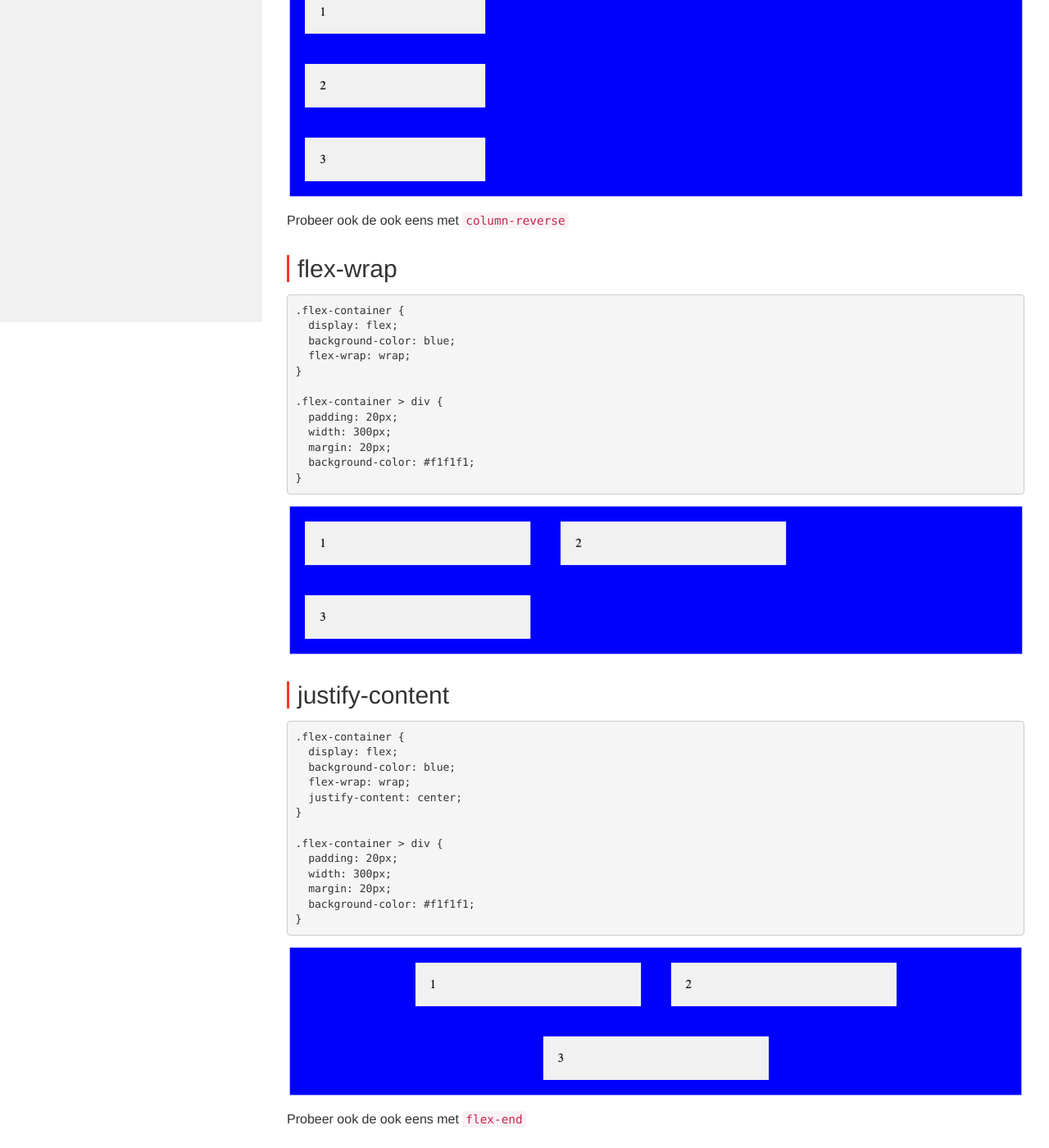
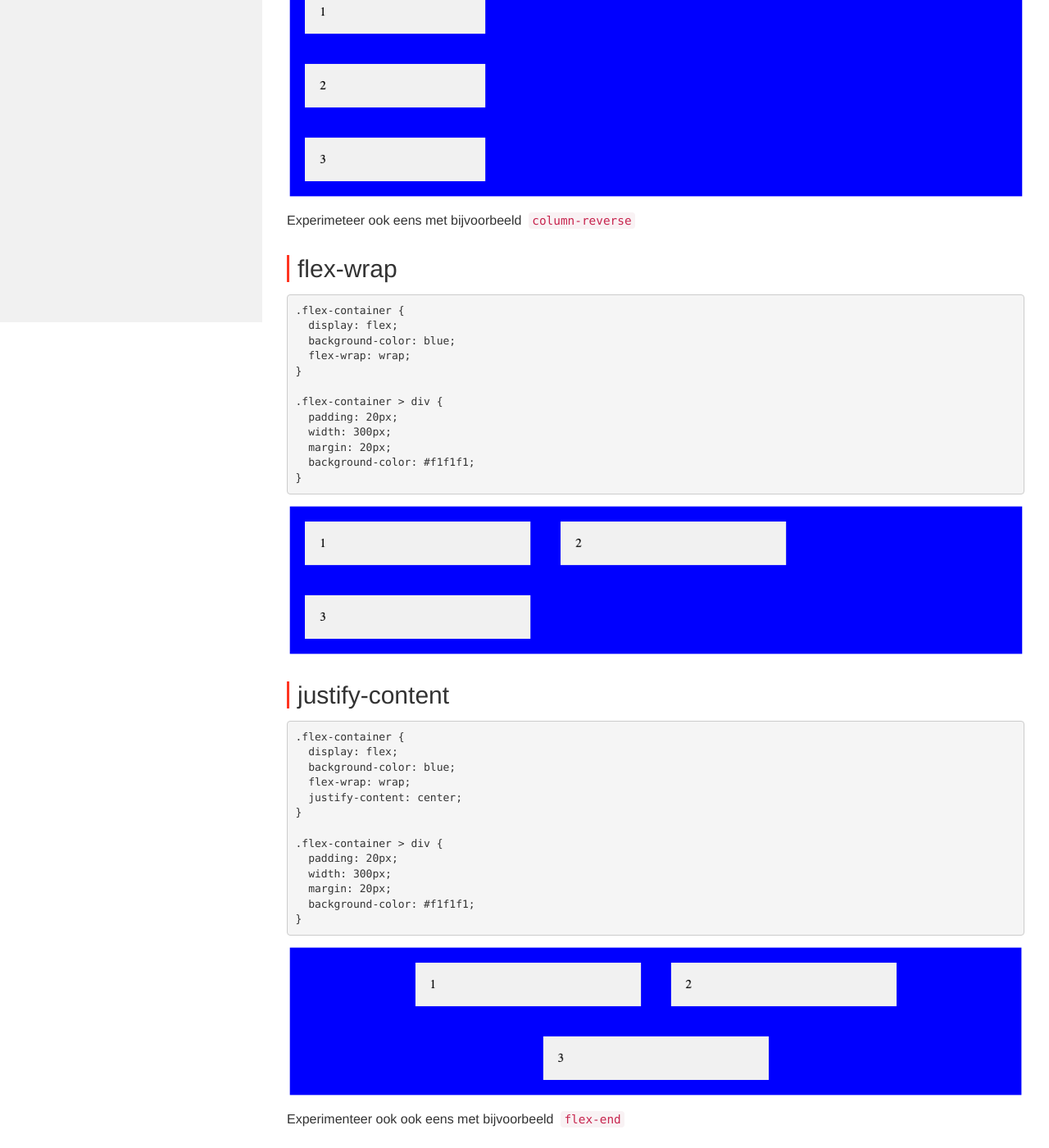
Before and after one commit to Syntra-Brussel/webdesign, a Jekyll site: the page built from css/flexbox.md, in a window 1280 px wide and 1400 px high, scrolled down 1107 px. Shown: the whole window at 82% size. Built offline with Jekyll 4.4.1, drawn with Linux system fonts in a browser that asks for light colours; nearby versions of some CDN libraries; a script that is not in the unit is left out.

Commit message:
Update flexbox.md

```diff
--- a/css/flexbox.md
+++ b/css/flexbox.md
@@ -76,7 +76,7 @@ collection: [css]
 
 
 
-<p>Probeer ook de ook eens met&nbsp;<code>column-reverse</code></p>
+<p>Experimeteer ook eens met bijvoorbeeld &nbsp;<code>column-reverse</code></p>
 
 
 
@@ -128,7 +128,7 @@ collection: [css]
 <img src="images/flex_justify_content.png" />
 
 
-<p>Probeer ook de ook eens met&nbsp;<code>flex-end</code></p>
+<p>Experimenteer ook ook eens met bijvoorbeeld &nbsp;<code>flex-end</code></p>
 
 
 
```
